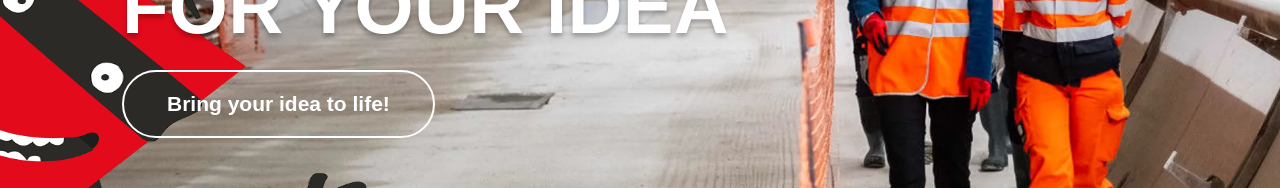
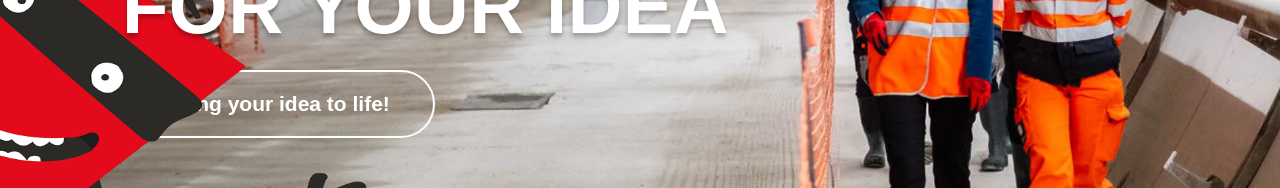
Before and after one commit to sonambishnoi550/Implenia, a Next.js app: page / in a window 1280 px wide. Shown: the part 451-639 px from the top of the page. Built offline with nearby package versions, Linux system fonts and the light colour scheme.

Commit message:
remove z-index

```diff
--- a/src/components/Hero.tsx
+++ b/src/components/Hero.tsx
@@ -31,7 +31,7 @@ const Hero = () => {
                 </div>
                 <CustomButton
                     text="Bring your idea to life!"
-                    myClass="!mt-[25px] md:!mb-[120px] !ml-9 !border-white max-xl:!flex max-xl:!mx-auto !text-white hover:!bg-white hover:!text-black !px-[43px] !items-center max-sm:!px-5 z-20 relative"
+                    myClass="!mt-[25px] md:!mb-[120px] !ml-9 !border-white max-xl:!flex max-xl:!mx-auto !text-white hover:!bg-white hover:!text-black !px-[43px] !items-center max-sm:!px-5"
                 />
             </div>
         </div>
```
